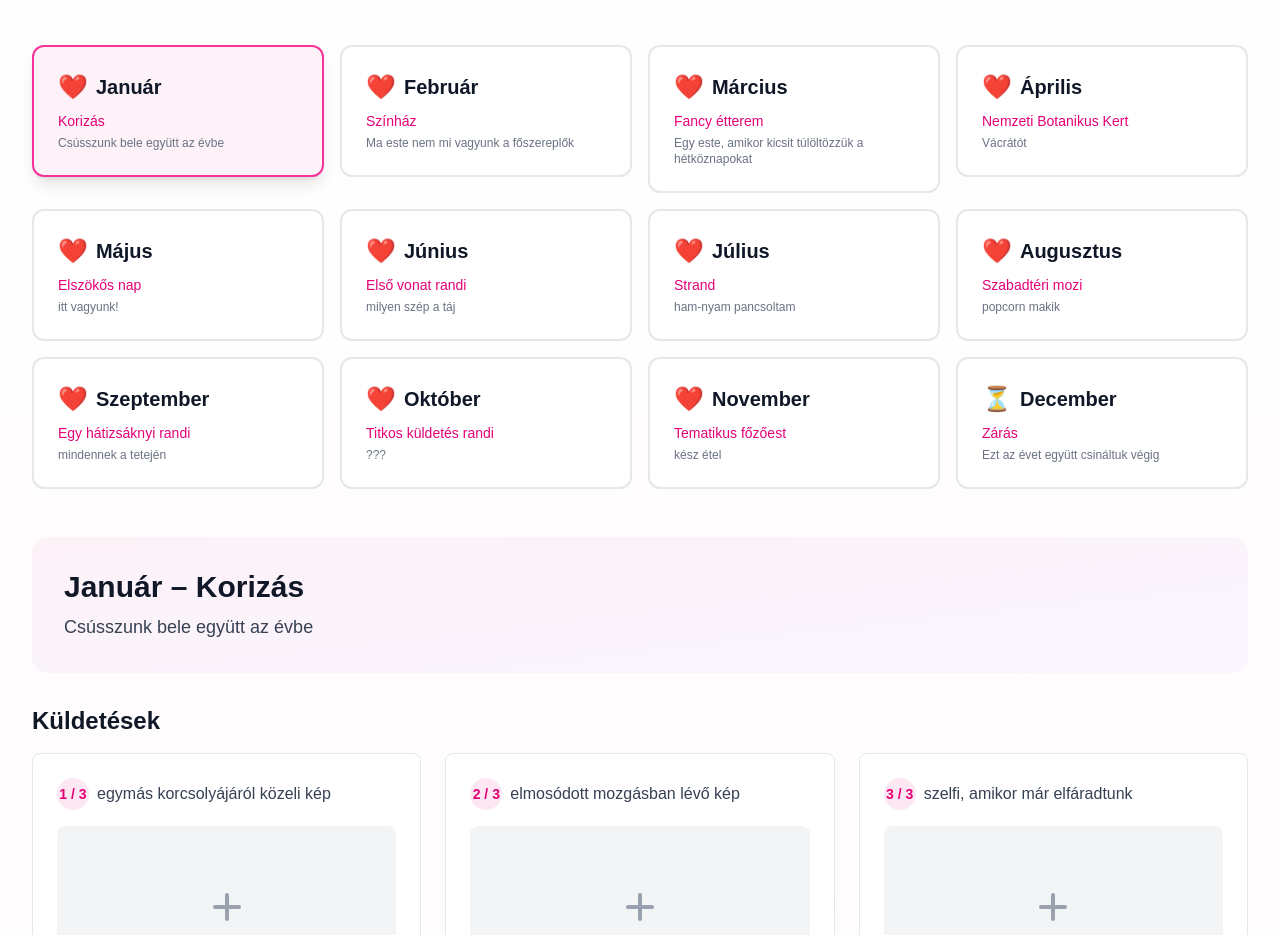
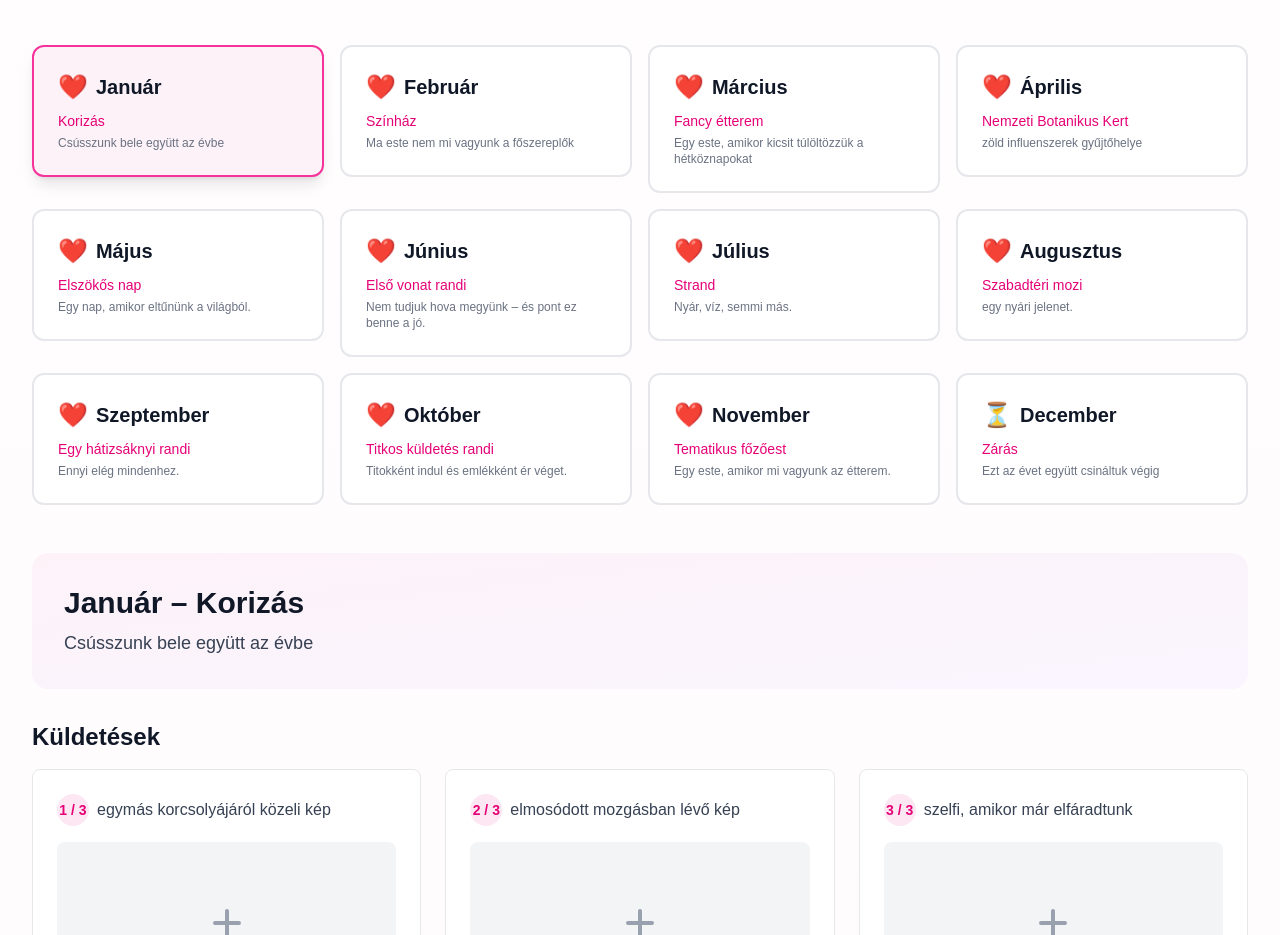
Before and after one commit to Almos-Pal/lilikari, a Next.js app: page / in a window 1280 px wide. Shown: the part 940-1875 px from the top of the page. Built offline with nearby package versions, Linux system fonts and the light colour scheme.

Commit message:
feat:new texts

```diff
--- a/src/data/monthlyDates.ts
+++ b/src/data/monthlyDates.ts
@@ -72,8 +72,8 @@ export const monthlyDates: MonthlyDate[] = [
   {
     month: 4,
     title: "Nemzeti Botanikus Kert",
-    subtitle: "Vácrátót",
-    description: "Vácrátót",
+    subtitle: "zöld influenszerek gyűjtőhelye",
+    description: "zöld influenszerek gyűjtőhelye",
     availableFrom: dateForMonth(4),
     missions: [
       {
@@ -93,8 +93,8 @@ export const monthlyDates: MonthlyDate[] = [
   {
     month: 5,
     title: "Elszökős nap",
-    subtitle: "itt vagyunk!",
-    description: "itt vagyunk!",
+    subtitle: "Egy nap, amikor eltűnünk a világból.",
+    description: "Egy nap, amikor eltűnünk a világból.",
     availableFrom: dateForMonth(5),
     missions: [
       {
@@ -114,8 +114,8 @@ export const monthlyDates: MonthlyDate[] = [
   {
     month: 6,
     title: "Első vonat randi",
-    subtitle: "milyen szép a táj",
-    description: "milyen szép a táj",
+    subtitle: "Nem tudjuk hova megyünk – és pont ez benne a jó.",
+    description: "Nem tudjuk hova megyünk – és pont ez benne a jó.",
     availableFrom: dateForMonth(6),
     missions: [
       {
@@ -135,8 +135,8 @@ export const monthlyDates: MonthlyDate[] = [
   {
     month: 7,
     title: "Strand",
-    subtitle: "ham-nyam pancsoltam",
-    description: "ham-nyam pancsoltam",
+    subtitle: "Nyár, víz, semmi más.",
+    description: "Nyár, víz, semmi más.",
     availableFrom: dateForMonth(7),
     missions: [
       {
@@ -156,8 +156,8 @@ export const monthlyDates: MonthlyDate[] = [
   {
     month: 8,
     title: "Szabadtéri mozi",
-    subtitle: "popcorn makik",
-    description: "popcorn makik",
+    subtitle: "egy nyári jelenet.",
+    description: "egy nyári jelenet.",
     availableFrom: dateForMonth(8),
     missions: [
       {
@@ -177,8 +177,8 @@ export const monthlyDates: MonthlyDate[] = [
   {
     month: 9,
     title: "Egy hátizsáknyi randi",
-    subtitle: "mindennek a tetején",
-    description: "mindennek a tetején",
+    subtitle: "Ennyi elég mindenhez.",
+    description: "Ennyi elég mindenhez.",
     availableFrom: dateForMonth(9),
     missions: [
       {
@@ -198,8 +198,8 @@ export const monthlyDates: MonthlyDate[] = [
   {
     month: 10,
     title: "Titkos küldetés randi",
-    subtitle: "???",
-    description: "???",
+    subtitle: "Titokként indul és emlékként ér véget.",
+    description: "Titokként indul és emlékként ér véget.",
     availableFrom: dateForMonth(10),
     missions: [
       {
@@ -219,8 +219,8 @@ export const monthlyDates: MonthlyDate[] = [
   {
     month: 11,
     title: "Tematikus főzőest",
-    subtitle: "kész étel",
-    description: "kész étel",
+    subtitle: "Egy este, amikor mi vagyunk az étterem.",
+    description: "Egy este, amikor mi vagyunk az étterem.",
     availableFrom: dateForMonth(11),
     missions: [
       {
```
Also changed, not shown: src/components/MonthDetails.tsx (+6 -6 lines).
